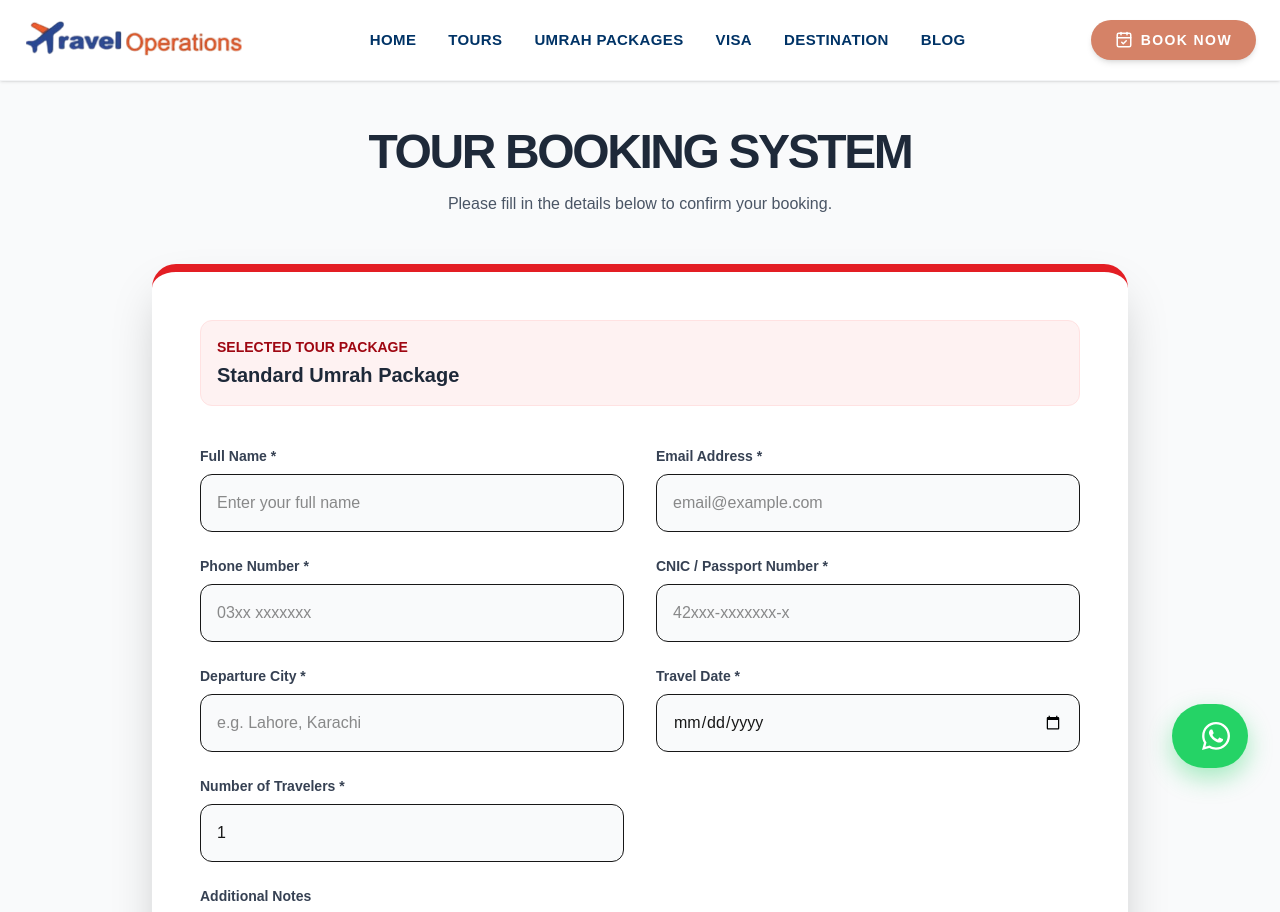
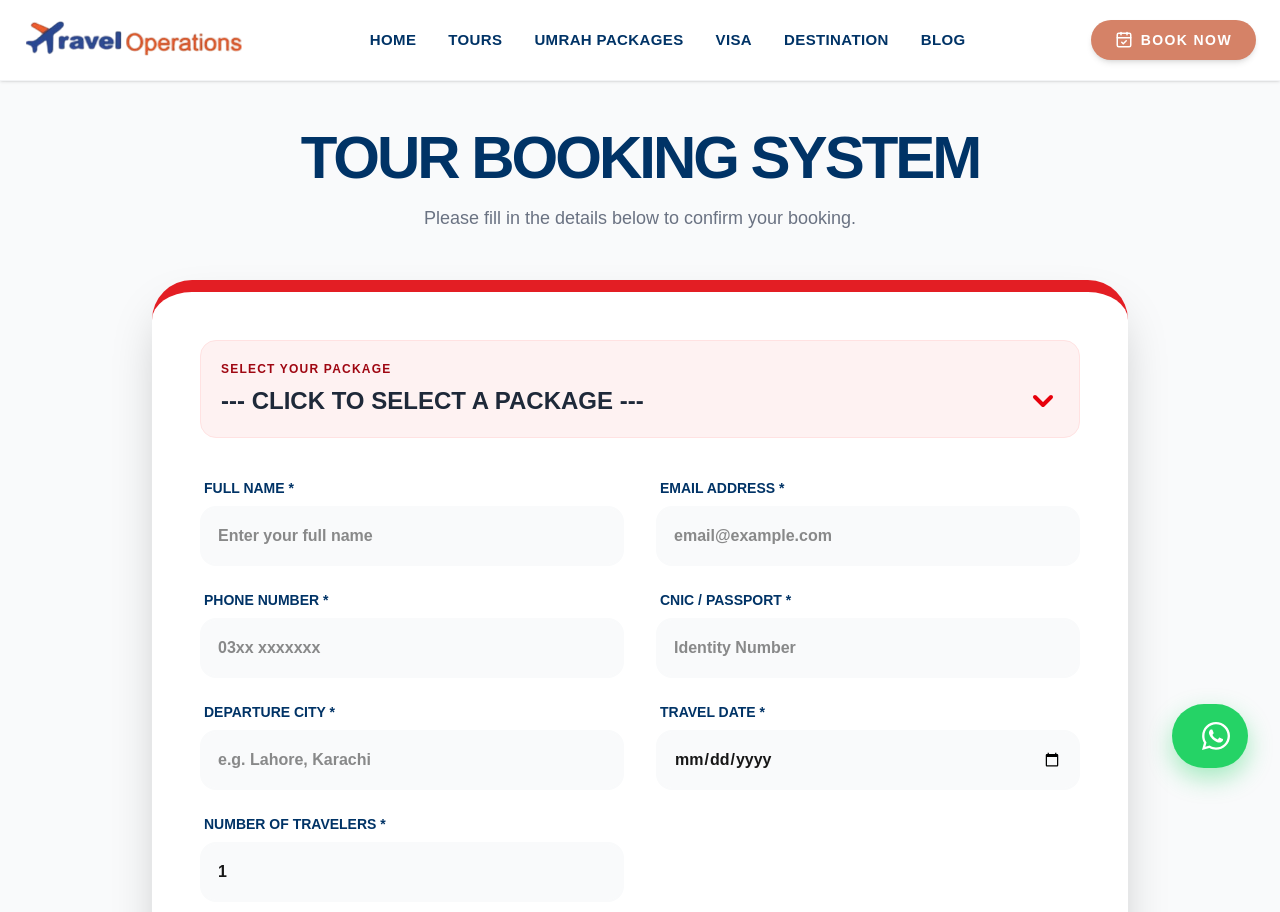
Before and after one commit to usman-codex/Travel, a Next.js app: page /book-now in a window 1280 px wide. Shown: the top 912 px of the page. Built offline with nearby package versions, Linux system fonts and the light colour scheme.

Commit message:
Updated book now page

```diff
--- a/app/book-now/page.js
+++ b/app/book-now/page.js
@@ -1,12 +1,12 @@
-
 "use client";
 import React, { useState } from 'react';
 import emailjs from '@emailjs/browser';
+import { ChevronDown } from 'lucide-react';
 
 export default function BookNow() {
 
   const [formData, setFormData] = useState({
-    tourPackage: 'Standard Umrah Package',
+    tourPackage: '',
     fullName: '',
     phone: '',
     email: '',
@@ -23,7 +23,10 @@ export default function BookNow() {
 
   const handleSubmit = (e) => {
     e.preventDefault();
-
+    if(!formData.tourPackage) {
+        alert("Please select a package first!");
+        return;
+    }
 
     emailjs.send(
       "service_91tbymr",
@@ -46,69 +49,95 @@ export default function BookNow() {
   return (
     <div className="pt-32 pb-20 bg-gray-50 min-h-screen">
       <div className="container mx-auto px-6 max-w-5xl">
-        <h1 className="text-4xl md:text-5xl font-bold text-center text-gray-800 mb-4 uppercase tracking-tighter">
+        <h1 className="text-4xl md:text-6xl font-black text-center text-[#003366] mb-4 uppercase tracking-tighter">
           Tour Booking System
         </h1>
-        <p className="text-center text-gray-600 mb-12">Please fill in the details below to confirm your booking.</p>
+        <p className="text-center text-gray-500 mb-12 text-lg font-medium">Please fill in the details below to confirm your booking.</p>
 
-        <form onSubmit={handleSubmit} className="bg-white p-8 md:p-12 rounded-3xl shadow-2xl grid grid-cols-1 md:grid-cols-2 gap-x-8 gap-y-6 border-t-8 border-[#e31e24]">
+        <form onSubmit={handleSubmit} className="bg-white p-8 md:p-12 rounded-[2.5rem] shadow-2xl grid grid-cols-1 md:grid-cols-2 gap-x-8 gap-y-6 border-t-[12px] border-[#e31e24]">
 
 
-          <div className="md:col-span-2 bg-red-50 p-4 rounded-xl border border-red-100 mb-4">
-            <label className="block text-red-800 font-bold mb-1 text-sm uppercase">Selected Tour Package</label>
-            <input
-              type="text"
-              name="tourPackage"
-              value={formData.tourPackage}
-              onChange={handleChange}
-              className="w-full bg-transparent text-xl font-bold text-gray-800 outline-none"
-            />
+          <div className="md:col-span-2 bg-red-50 p-5 rounded-2xl border border-red-100 mb-4 relative">
+            <label className="block text-red-800 font-black mb-2 text-xs uppercase tracking-widest">Select Your Package</label>
+            <div className="relative">
+                <select
+                name="tourPackage"
+                value={formData.tourPackage}
+                onChange={handleChange}
+                required
+                className="w-full bg-transparent text-xl md:text-2xl font-black text-gray-800 outline-none cursor-pointer appearance-none pr-10"
+                >
+                <option value="" disabled>--- CLICK TO SELECT A PACKAGE ---</option>
+                <optgroup label="Umrah Packages">
+                    <option value="15 Days Umrah Package">15 Days Umrah Package</option>
+                    <option value="21 Days Umrah Package">21 Days Umrah Package</option>
+                    <option value="Standard Umrah Package">Standard Umrah Package</option>
+                    <option value="Premium Umrah Package">Premium Umrah Package</option>
+                </optgroup>
+                <optgroup label="Hajj Packages">
+                    <option value="Silver Hajj Package">Silver Hajj Package</option>
+                    <option value="Golden Hajj Package">Golden Hajj Package</option>
+                    <option value="Platinum Hajj Package">Platinum Hajj Package</option>
+                </optgroup>
+                <optgroup label="International Tours">
+                    <option value="Thailand Tour">Thailand Tour</option>
+                    <option value="Malaysia Special">Malaysia Special</option>
+                    <option value="Turkey Honeymoon">Turkey Honeymoon</option>
+                    <option value="Dubai Desert Safari">Dubai Desert Safari</option>
+                    <option value="Uzbekistan Cultural Tour">Uzbekistan Cultural Tour</option>
+                    <option value="Sri Lanka Nature Tour">Sri Lanka Nature Tour</option>
+                </optgroup>
+                </select>
+
+                <div className="absolute right-0 top-1/2 -translate-y-1/2 pointer-events-none text-red-600">
+                    <ChevronDown size={32} strokeWidth={3} />
+                </div>
+            </div>
           </div>
 
 
-          <div>
-            <label className="block text-gray-700 font-bold mb-2 text-sm">Full Name *</label>
-            <input type="text" name="fullName" value={formData.fullName} onChange={handleChange} required placeholder="Enter your full name" className="w-full p-4 border rounded-xl bg-gray-50 focus:ring-2 focus:ring-red-600 outline-none transition" />
-          </div>
-          <div>
-            <label className="block text-gray-700 font-bold mb-2 text-sm">Email Address *</label>
-            <input type="email" name="email" value={formData.email} onChange={handleChange} required placeholder="email@example.com" className="w-full p-4 border rounded-xl bg-gray-50 focus:ring-2 focus:ring-red-600 outline-none transition" />
+          <div className="flex flex-col">
+            <label className="text-[#003366] font-black mb-2 text-sm uppercase ml-1">Full Name *</label>
+            <input type="text" name="fullName" value={formData.fullName} onChange={handleChange} required placeholder="Enter your full name" className="w-full p-4 border-2 border-gray-50 rounded-2xl bg-gray-50 focus:border-[#D58267] focus:bg-white outline-none transition-all font-bold" />
           </div>
 
-
-          <div>
-            <label className="block text-gray-700 font-bold mb-2 text-sm">Phone Number *</label>
-            <input type="text" name="phone" value={formData.phone} onChange={handleChange} required placeholder="03xx xxxxxxx" className="w-full p-4 border rounded-xl bg-gray-50 focus:ring-2 focus:ring-red-600 outline-none transition" />
-          </div>
-          <div>
-            <label className="block text-gray-700 font-bold mb-2 text-sm">CNIC / Passport Number *</label>
-            <input type="text" name="cnic" value={formData.cnic} onChange={handleChange} required placeholder="42xxx-xxxxxxx-x" className="w-full p-4 border rounded-xl bg-gray-50 focus:ring-2 focus:ring-red-600 outline-none transition" />
+          <div className="flex flex-col">
+            <label className="text-[#003366] font-black mb-2 text-sm uppercase ml-1">Email Address *</label>
+            <input type="email" name="email" value={formData.email} onChange={handleChange} required placeholder="email@example.com" className="w-full p-4 border-2 border-gray-50 rounded-2xl bg-gray-50 focus:border-[#D58267] focus:bg-white outline-none transition-all font-bold" />
           </div>
 
-
-          <div>
-            <label className="block text-gray-700 font-bold mb-2 text-sm">Departure City *</label>
-            <input type="text" name="departureCity" value={formData.departureCity} onChange={handleChange} required placeholder="e.g. Lahore, Karachi" className="w-full p-4 border rounded-xl bg-gray-50 focus:ring-2 focus:ring-red-600 outline-none transition" />
-          </div>
-          <div>
-            <label className="block text-gray-700 font-bold mb-2 text-sm">Travel Date *</label>
-            <input type="date" name="travelDate" value={formData.travelDate} onChange={handleChange} required className="w-full p-4 border rounded-xl bg-gray-50 focus:ring-2 focus:ring-red-600 outline-none transition" />
+          <div className="flex flex-col">
+            <label className="text-[#003366] font-black mb-2 text-sm uppercase ml-1">Phone Number *</label>
+            <input type="text" name="phone" value={formData.phone} onChange={handleChange} required placeholder="03xx xxxxxxx" className="w-full p-4 border-2 border-gray-50 rounded-2xl bg-gray-50 focus:border-[#D58267] focus:bg-white outline-none transition-all font-bold" />
           </div>
 
-
-          <div>
-            <label className="block text-gray-700 font-bold mb-2 text-sm">Number of Travelers *</label>
-            <input type="number" name="numTravelers" min="1" value={formData.numTravelers} onChange={handleChange} required className="w-full p-4 border rounded-xl bg-gray-50 focus:ring-2 focus:ring-red-600 outline-none transition" />
+          <div className="flex flex-col">
+            <label className="text-[#003366] font-black mb-2 text-sm uppercase ml-1">CNIC / Passport *</label>
+            <input type="text" name="cnic" value={formData.cnic} onChange={handleChange} required placeholder="Identity Number" className="w-full p-4 border-2 border-gray-50 rounded-2xl bg-gray-50 focus:border-[#D58267] focus:bg-white outline-none transition-all font-bold" />
           </div>
 
-
-          <div className="md:col-span-2">
-            <label className="block text-gray-700 font-bold mb-2 text-sm">Additional Notes</label>
-            <textarea name="additionalNotes" rows={4} value={formData.additionalNotes} onChange={handleChange} placeholder="Any special requirements?" className="w-full p-4 border rounded-xl bg-gray-50 focus:ring-2 focus:ring-red-600 outline-none transition"></textarea>
+          <div className="flex flex-col">
+            <label className="text-[#003366] font-black mb-2 text-sm uppercase ml-1">Departure City *</label>
+            <input type="text" name="departureCity" value={formData.departureCity} onChange={handleChange} required placeholder="e.g. Lahore, Karachi" className="w-full p-4 border-2 border-gray-50 rounded-2xl bg-gray-50 focus:border-[#D58267] focus:bg-white outline-none transition-all font-bold" />
           </div>
 
-          <div className="md:col-span-2 pt-4">
-            <button type="submit" className="bg-[#e31e24] text-white px-12 py-5 rounded-xl font-bold text-xl hover:bg-black transition-all shadow-xl w-full active:scale-95">
+          <div className="flex flex-col">
+            <label className="text-[#003366] font-black mb-2 text-sm uppercase ml-1">Travel Date *</label>
+            <input type="date" name="travelDate" value={formData.travelDate} onChange={handleChange} required className="w-full p-4 border-2 border-gray-50 rounded-2xl bg-gray-50 focus:border-[#D58267] focus:bg-white outline-none transition-all font-bold" />
+          </div>
+
+          <div className="flex flex-col">
+            <label className="text-[#003366] font-black mb-2 text-sm uppercase ml-1">Number of Travelers *</label>
+            <input type="number" name="numTravelers" min="1" value={formData.numTravelers} onChange={handleChange} required className="w-full p-4 border-2 border-gray-50 rounded-2xl bg-gray-50 focus:border-[#D58267] focus:bg-white outline-none transition-all font-bold" />
+          </div>
+
+          <div className="md:col-span-2 mt-4">
+            <label className="text-[#003366] font-black mb-2 text-sm uppercase ml-1">Additional Notes</label>
+            <textarea name="additionalNotes" rows={4} value={formData.additionalNotes} onChange={handleChange} placeholder="Any special requirements?" className="w-full p-5 border-2 border-gray-50 rounded-[2rem] bg-gray-50 focus:border-[#D58267] focus:bg-white outline-none transition-all font-bold"></textarea>
+          </div>
+
+          <div className="md:col-span-2 pt-6">
+            <button type="submit" className="bg-[#e31e24] text-white px-12 py-5 rounded-2xl font-black text-2xl hover:bg-black transition-all shadow-xl w-full active:scale-95 uppercase tracking-widest">
               CONFIRM BOOKING
             </button>
           </div>
```
